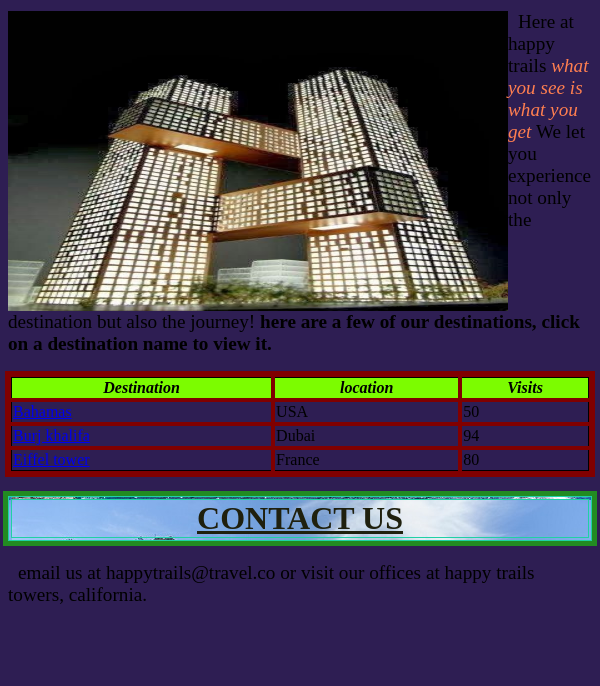
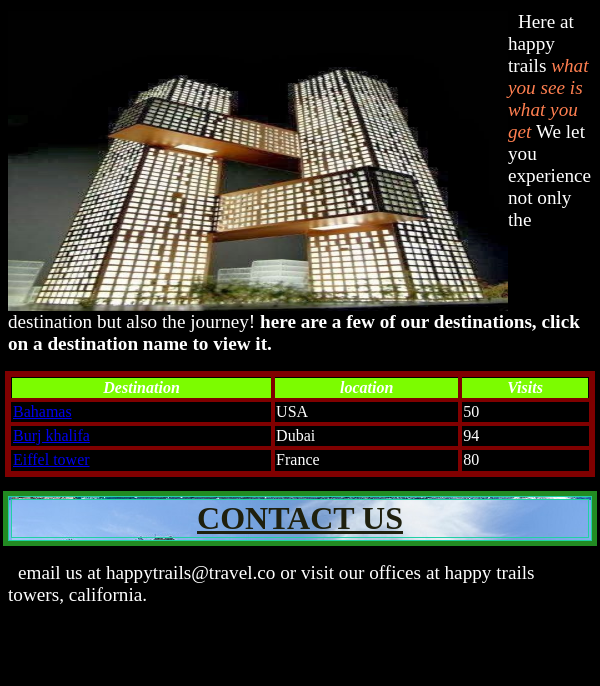
Before and after one commit to Vector254/happy-trails-travel-agency, a plain HTML site: page index.html in a window 600 px wide. Shown: the part 114-800 px from the top of the page. Drawn offline with Linux system fonts and the light colour scheme; files whose address does not match are found by name.

Commit message:
this will add a media query to the happy trails webpage

```diff
--- a/css/happy.css
+++ b/css/happy.css
@@ -77,3 +77,8 @@ img
     height: 300px;
     width:500px ;
     }
+@media screen and (min-width: 480px) and (max-width: 767px) {
+    body {
+            background-color: black;
+            color: white;}
+    }
```
